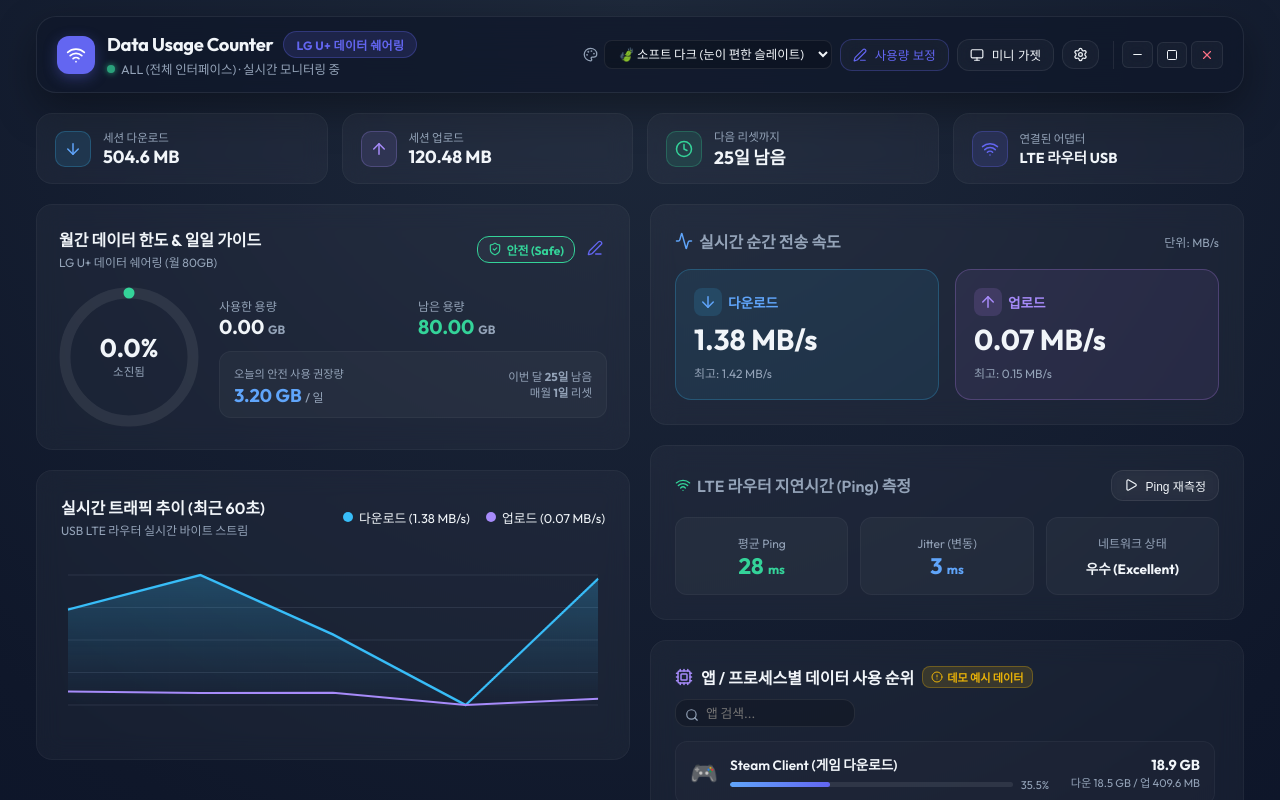
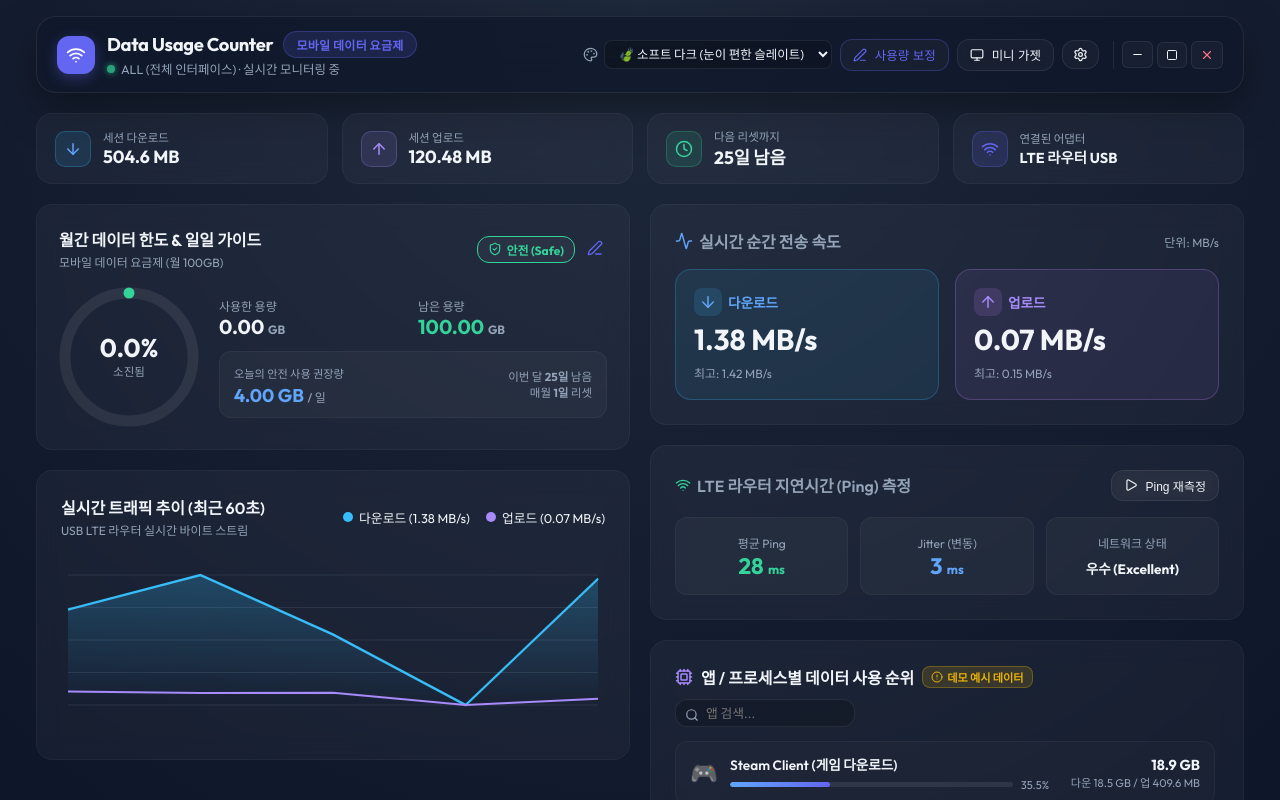
Before and after one commit to DonghyuckLeeKr/DataUsageCounter, a React (Vite) app: page / in a window 1280 px wide. Shown: the top 800 px of the page. Built offline with nearby package versions, Linux system fonts and the light colour scheme.

Commit message:
refactor: Remove hardcoded U+ and 80GB references for clean carrier-agnostic design

```diff
--- a/index.html
+++ b/index.html
@@ -4,8 +4,8 @@
     <meta charset="UTF-8" />
     <link rel="icon" type="image/svg+xml" href="/vite.svg" />
     <meta name="viewport" content="width=device-width, initial-scale=1.0" />
-    <title>Data Usage Counter - LG U+ 80GB LTE Router Data Monitor</title>
-    <meta name="description" content="LG U+ 데이터 쉐어링 80GB 한도 실시간 사용량 모니터 및 트래픽 모니터링 데스크톱 프로그램" />
+    <title>Data Usage Counter - Real-time Network & Data Monitor</title>
+    <meta name="description" content="실시간 데이터 사용량 모니터 및 트래픽 모니터링 데스크톱 프로그램" />
   </head>
   <body>
     <div id="root"></div>
--- a/src/components/CalibrationModal.jsx
+++ b/src/components/CalibrationModal.jsx
@@ -3,12 +3,12 @@ import { X, Check, Edit3, HelpCircle, RefreshCw, Radio, Sparkles } from 'lucide-
 import { detectLteRouterCarrier } from '../services/routerDetectionService';
 
 export default function CalibrationModal({ config, onSave, onClose }) {
-  const [carrierInput, setCarrierInput] = useState(config.carrierName || 'LG U+ 데이터 쉐어링');
+  const [carrierInput, setCarrierInput] = useState(config.carrierName || '모바일 데이터 요금제');
   const [baselineInput, setBaselineInput] = useState(
     config.initialBaselineGB !== undefined ? String(config.initialBaselineGB) : '0'
   );
   const [limitInput, setLimitInput] = useState(
-    config.monthlyLimitGB !== undefined ? String(config.monthlyLimitGB) : '80'
+    config.monthlyLimitGB !== undefined ? String(config.monthlyLimitGB) : '100'
   );
   const [resetDayInput, setResetDayInput] = useState(
     config.resetDay !== undefined ? String(config.resetDay) : '1'
@@ -31,7 +31,7 @@ export default function CalibrationModal({ config, onSave, onClose }) {
   const handleFormSubmit = (e) => {
     e.preventDefault();
     const parsedBaseline = parseFloat(baselineInput) || 0;
-    const parsedLimit = parseFloat(limitInput) || 80;
+    const parsedLimit = parseFloat(limitInput) || 100;
     const parsedResetDay = parseInt(resetDayInput, 10) || 1;
 
     onSave({
@@ -106,7 +106,7 @@ export default function CalibrationModal({ config, onSave, onClose }) {
           <div>
             <h2 style={{ fontSize: '1.2rem', fontWeight: '700', color: 'var(--text-main)' }}>통신사 사용량 보정 & USIM 감지</h2>
             <p style={{ fontSize: '0.8rem', color: 'var(--text-muted)' }}>
-              LTE 라우터 USIM 자동 감지 및 현재 사용량을 보정합니다.
+              통신사 이름, 월간 한도, 현재 사용량을 직접 설정합니다.
             </p>
           </div>
         </div>
@@ -164,7 +164,7 @@ export default function CalibrationModal({ config, onSave, onClose }) {
               value={carrierInput}
               onChange={(e) => setCarrierInput(e.target.value)}
               className="glass-input"
-              placeholder="예: LG U+ 데이터 쉐어링, SKT 함께쓰기, KT 100GB 등"
+              placeholder="예: 데이터 함께쓰기, LTE/5G 무제한, 100GB 등"
               required
             />
           </div>
@@ -193,7 +193,7 @@ export default function CalibrationModal({ config, onSave, onClose }) {
           {/* Monthly Limit Input */}
           <div>
             <label style={{ fontSize: '0.85rem', fontWeight: '600', color: 'var(--text-main)', display: 'block', marginBottom: '6px' }}>
-              월간 데이터 총 한도 (기본: 80 GB)
+              월간 데이터 총 한도 (GB)
             </label>
             <div style={{ display: 'flex', alignItems: 'center', gap: '8px' }}>
               <input
@@ -204,7 +204,7 @@ export default function CalibrationModal({ config, onSave, onClose }) {
                 value={limitInput}
                 onChange={(e) => setLimitInput(e.target.value)}
                 className="glass-input"
-                placeholder="80"
+                placeholder="100"
                 required
               />
               <span style={{ fontSize: '0.9rem', fontWeight: '700', color: 'var(--text-muted)' }}>GB</span>
--- a/src/components/Header.jsx
+++ b/src/components/Header.jsx
@@ -42,7 +42,7 @@ export default function Header({
     if (isTauri) {
       try {
         const { appWindow } = await import('@tauri-apps/api/window');
-        await appWindow.hide(); // Hide to system tray
+        await appWindow.hide();
       } catch (e) {
         console.warn(e);
       }
@@ -85,7 +85,7 @@ export default function Header({
               <h1 data-tauri-drag-region style={{ fontSize: '1.15rem', fontWeight: '700', letterSpacing: '-0.3px', margin: 0 }}>
                 Data Usage Counter
               </h1>
-              <span className="lguplus-badge">{config.carrierName || 'LG U+ 80GB'}</span>
+              <span className="lguplus-badge">{config.carrierName || '모바일 데이터'}</span>
             </div>
             <p data-tauri-drag-region style={{ fontSize: '0.78rem', color: 'var(--text-muted)', marginTop: '2px', display: 'flex', alignItems: 'center', gap: '6px' }}>
               <span className="pulse-dot"></span>
@@ -152,7 +152,7 @@ export default function Header({
             <Settings size={15} />
           </button>
 
-          {/* Custom OS Window Control Buttons (Frameless Window Controls) */}
+          {/* Custom OS Window Control Buttons */}
           <div style={{ display: 'flex', alignItems: 'center', gap: '4px', marginLeft: '6px', paddingLeft: '8px', borderLeft: '1px solid var(--glass-border)' }}>
             <button
               onClick={handleMinimizeWindow}
--- a/src/components/MiniGadget.jsx
+++ b/src/components/MiniGadget.jsx
@@ -6,7 +6,7 @@ import { isTauriAvailable } from '../services/networkTelemetry';
 
 export default function MiniGadget({ config, telemetry, onExpand, onOpenCalibration }) {
   const totalUsedGB = calculateTotalUsedGB(config);
-  const limitGB = config.monthlyLimitGB || 80;
+  const limitGB = config.monthlyLimitGB || 100;
   const remainingGB = Math.max(0, limitGB - totalUsedGB);
   const percentage = Math.min(100, Math.max(0, (totalUsedGB / limitGB) * 100));
 
@@ -141,10 +141,10 @@ export default function MiniGadget({ config, telemetry, onExpand, onOpenCalibrat
 
       </div>
 
-      {/* 80GB Quota Bar */}
+      {/* Quota Bar */}
       <div data-tauri-drag-region>
         <div style={{ display: 'flex', justifyContent: 'space-between', fontSize: '0.72rem', marginBottom: '4px' }}>
-          <span style={{ color: 'var(--text-muted)' }}>{config.carrierName || '80GB 한도'}</span>
+          <span style={{ color: 'var(--text-muted)' }}>{config.carrierName || '월간 데이터'}</span>
           <span style={{ fontWeight: '700', color: statusColor }}>
             {totalUsedGB.toFixed(1)} / {limitGB} GB ({percentage.toFixed(0)}%)
           </span>
--- a/src/components/QuotaRingCard.jsx
+++ b/src/components/QuotaRingCard.jsx
@@ -5,7 +5,7 @@ import { getDaysRemainingInMonth, calculateDailyBudget } from '../utils/formatte
 
 export default function QuotaRingCard({ config, onOpenCalibration }) {
   const totalUsedGB = calculateTotalUsedGB(config);
-  const limitGB = config.monthlyLimitGB || 80;
+  const limitGB = config.monthlyLimitGB || 100;
   const remainingGB = Math.max(0, limitGB - totalUsedGB);
   const percentage = Math.min(100, Math.max(0, (totalUsedGB / limitGB) * 100));
 
@@ -46,7 +46,7 @@ export default function QuotaRingCard({ config, onOpenCalibration }) {
             월간 데이터 한도 & 일일 가이드
           </h3>
           <span style={{ fontSize: '0.75rem', color: 'var(--text-muted)' }}>
-            {config.carrierName || 'LG U+ 데이터 쉐어링'} (월 {limitGB}GB)
+            {config.carrierName || '모바일 데이터 요금제'} (월 {limitGB}GB)
           </span>
         </div>
 
--- a/src/services/storageService.js
+++ b/src/services/storageService.js
@@ -3,9 +3,9 @@
 const STORAGE_KEY = 'data_usage_counter_v1_config';
 
 const DEFAULT_CONFIG = {
-  carrierName: 'LG U+ 데이터 쉐어링',
-  monthlyLimitGB: 80,
-  initialBaselineGB: 0, // Calibrated used GB from LG U+ website
+  carrierName: '모바일 데이터 요금제',
+  monthlyLimitGB: 100,  // Neutral default 100GB limit
+  initialBaselineGB: 0, // Calibrated used GB from carrier portal
   sessionBytes: 0,      // Bytes measured by app telemetry since last calibration/reset
   resetDay: 1,          // 1st of every month
   lastResetPeriod: '',  // 'YYYY-MM'
```
